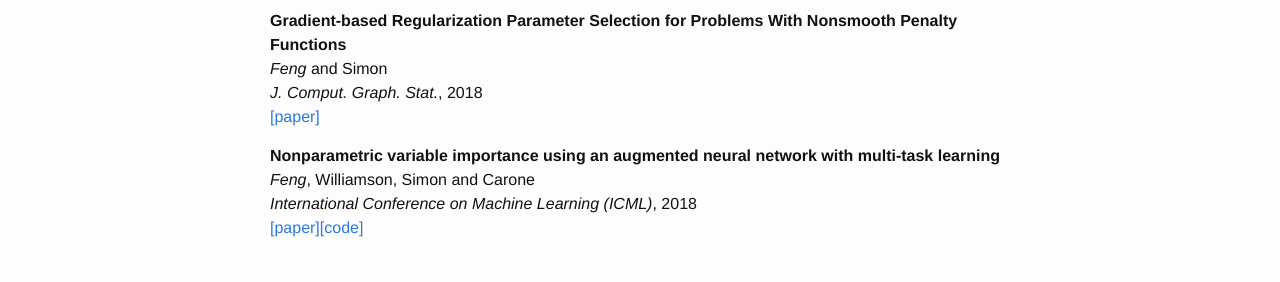
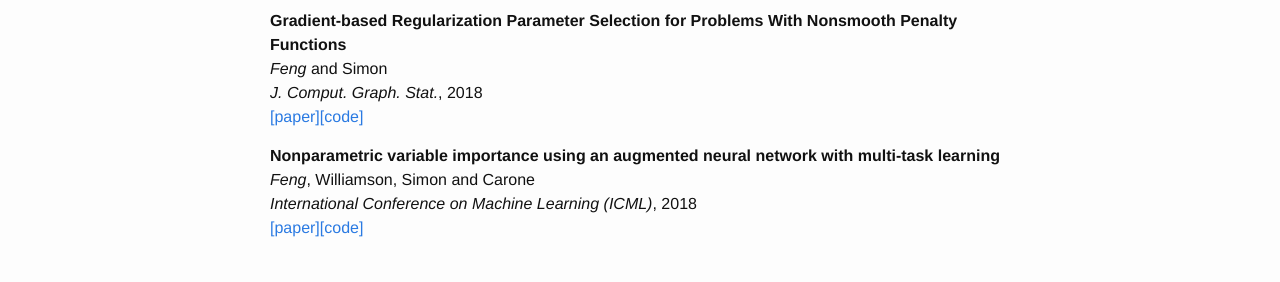
Before and after one commit to jjfeng/jjfeng.github.io, a Jekyll site: the page built from publications.md, in a window 1280 px wide. Shown: the part 1262-1544 px from the top of the page. Built offline with Jekyll 4.4.1, drawn with Linux system fonts in a browser that asks for light colours.

Commit message:
add code and papers

```diff
--- a/generate_publications.py
+++ b/generate_publications.py
@@ -5,6 +5,9 @@ SOFTWARE_DICT = {
     "estimation of cell lineage trees by maximum-likelihood phylogenetics": "https://github.com/matsengrp/gapml",
     "sparse-input neural networks for high-dimensional nonparametric regression and classification": "https://github.com/jjfeng/spinn",
     "survival analysis of dna mutation motifs with penalized proportional hazards": "https://github.com/matsengrp/samm",
+    "efficient nonparametric statistical inference on population feature importance using shapley values": "https://github.com/bdwilliamson/spvim_supplementary",
+    "nonparametric variable importance using an augmented neural network with multi-task learning": "https://github.com/jjfeng/nnet_var_import",
+    "gradient-based regularization parameter selection for problems with nonsmooth penalty functions": "https://github.com/jjfeng/nonsmooth-joint-opt",
 }
 
 def print_entries(entry_list):
--- a/publications.md
+++ b/publications.md
@@ -50,7 +50,7 @@ Davidsen, Olson, DeWitt, *Feng*, Harkins, Bradley and Matsen<br />
 **Gradient-based Regularization Parameter Selection for Problems With Nonsmooth Penalty Functions**<br />
 *Feng* and Simon<br />
 *J. Comput. Graph. Stat.*, 2018<br />
-[\[paper\]](https://doi.org/10.1080/10618600.2017.1390470)
+[\[paper\]](https://doi.org/10.1080/10618600.2017.1390470)[\[code\]](https://github.com/jjfeng/nonsmooth-joint-opt)
 
 **Nonparametric variable importance using an augmented neural network with multi-task learning**<br />
 *Feng*, Williamson, Simon and Carone<br />
```
